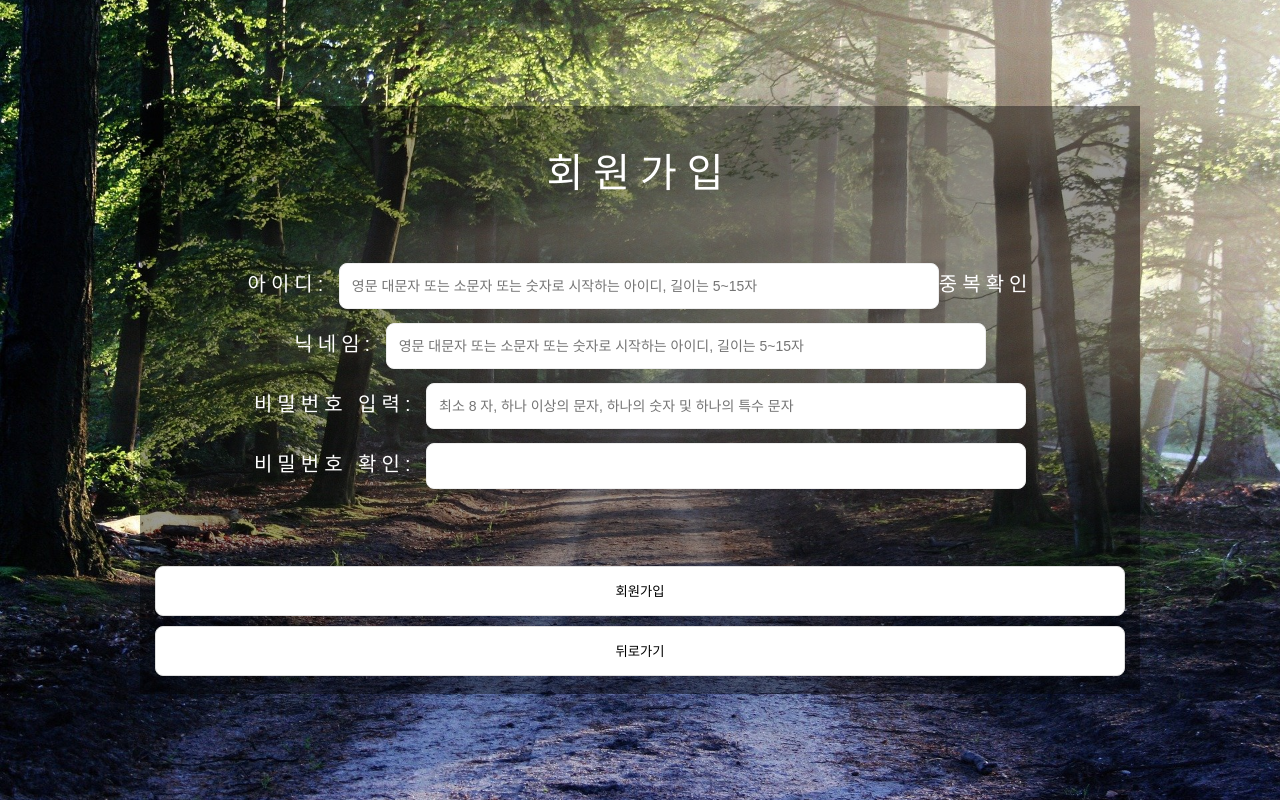
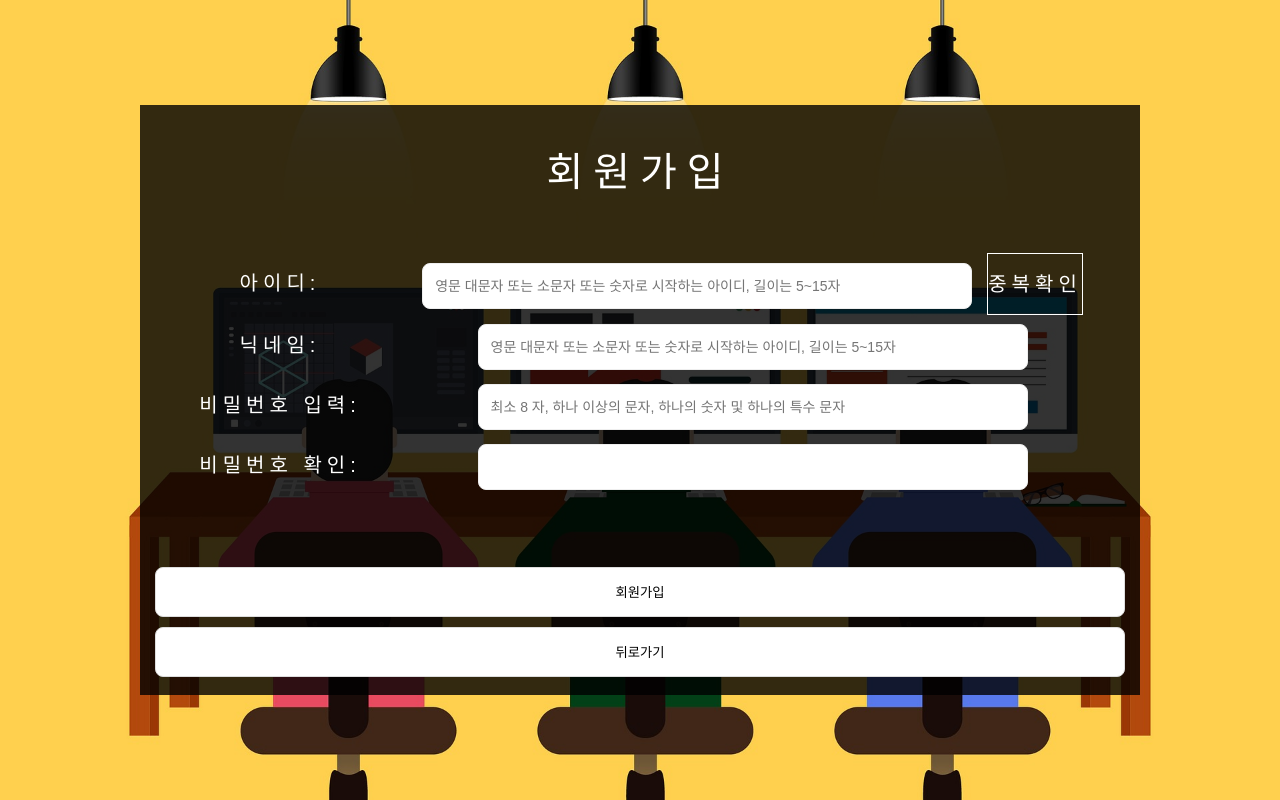
Before and after one commit to woonhk90/week6, a React (Create React App) app: page /signup in a window 1280 px wide. Built offline with nearby package versions, Linux system fonts and the light colour scheme; no server answers.

Commit message:
[fix]디테일 수정, 유저 이름, 날짜 정보 출력

```diff
--- a/src/components/Comment.jsx
+++ b/src/components/Comment.jsx
@@ -11,9 +11,9 @@ import Button from "./elements/Button";
 import Input from "./elements/Input";
 import CommonWhiteButton from "../components/elements/CommonWhiteButton";
 
-const Comment = () => {
+const Comment = ({userNic}) => {
   const dispatch = useDispatch();
-
+console.log('사람이름',userNic);
   // const  {comments}  = useSelector((state) => state.todos);
   const comments = useSelector((state) => state.comments.comments);
   console.log("COMMENTS=>", comments);
@@ -65,7 +65,6 @@ const Comment = () => {
         </div>
         <ShowHideBox>
           <CommentForm onSubmit={postComment}>
-            <CommentUser>작성자명:OO</CommentUser>
             <Input
               type='text'
               name='content'
--- a/src/components/CommentView.jsx
+++ b/src/components/CommentView.jsx
@@ -52,6 +52,7 @@ const CommentView = ({ comment }) => {
           <CommentContent>
             {!editComment ? (
               <div>
+                <CommentTop>닉네임: {comment.userNic}</CommentTop>
                 <CommentBottom className='comment_view'>
                   {comment.content}
                 </CommentBottom>
--- a/src/components/Detail.jsx
+++ b/src/components/Detail.jsx
@@ -19,12 +19,12 @@ const Detail = () => {
   useEffect(() => {
     dispatch(__getTodos());
   }, [dispatch]);
-
+console.log("AAAAAAA",todo);
   return (
     <div>
       <Stbox>
         <StDetailcommentbox>
-          <div>작성자:</div>
+          <div>작성자: {todo?.userNic}</div>
           <CommonWhiteButton
             text='이전으로'
             width='100px'
@@ -53,7 +53,7 @@ const Detail = () => {
           }}
         />
       </StDetailcommentbox>
-      <Comment />
+      <Comment userNic={todo?.userNic}/>
     </div>
   );
 };
--- a/src/components/Login.jsx
+++ b/src/components/Login.jsx
@@ -118,7 +118,7 @@ const ImgDiv = styled.div`
   width: 100vw;
   height: 100vh;
   overflow: hidden;
-  background: url(${bgImg}) no-repeat 50% 50%;
+  background: url(${bgImg}) no-repeat 50% 25%;
   background-size: cover;
 
   display: flex;
--- a/src/components/MainTodo.jsx
+++ b/src/components/MainTodo.jsx
@@ -9,18 +9,18 @@ import { __deleteTodos } from "../redux/modules/etcSlice";
 const MainTodo = (props) => {
   const dispatch = useDispatch();
   const navigate = useNavigate();
-
+console.log('PROPS=>',props);
   return (
     <StTodoList onClick={() => navigate(`/detail/${props.todo.id}`)}>
       <StTextContainer>
         <StListtitleheart>
           <StListtitle>제목:{props.todo.title}</StListtitle>
 
-          <Stwritetime>2022.08.xx</Stwritetime>
+          <Stwritetime>{props.todo.createdAt}</Stwritetime>
         </StListtitleheart>
 
         <Stdeleteanduser>
-          <StListWriter>작성자:</StListWriter>
+          <StListWriter>작성자: {props.todo.userNic}</StListWriter>
 
           <CommonWhiteButton
             text='삭제하기'
--- a/src/components/Signup.jsx
+++ b/src/components/Signup.jsx
@@ -7,7 +7,7 @@ import Button from './elements/Button';
 import Input from './elements/Input';
 import axios from "axios";
 
-import bgImg from '../img/bg_img.jpg';
+import bgImg from "../img/programming.jpg";
 
 const Signin = () => {
   const dispatch = useDispatch();
@@ -130,20 +130,20 @@ const Signin = () => {
           <SigninTitle>회원가입</SigninTitle>
           <SigninForm>
             <div>
-              <label htmlFor="userId">아이디: </label>
-              <Input type={"text"} width={'600px'} name={"userId"} id={"userId"} value={userId} onChange={onChangeEventHandler} placeholder={'영문 대문자 또는 소문자 또는 숫자로 시작하는 아이디, 길이는 5~15자'} /><span onClick={() => { onClickOverlap('idChk') }}>중복확인</span>
+              <InputLabel htmlFor="userId">아이디: </InputLabel>
+              <Input type={"text"} width={'550px'} name={"userId"} id={"userId"} value={userId} onChange={onChangeEventHandler} placeholder={'영문 대문자 또는 소문자 또는 숫자로 시작하는 아이디, 길이는 5~15자'} /><OverLapSpan onClick={() => { onClickOverlap('idChk') }}>중복확인</OverLapSpan>
             </div>
             <div>
-              <label htmlFor="userNic">닉네임: </label>
-              <Input type={"text"} width={'600px'} name={"userNic"} id={"userNic"} onChange={onChangeEventHandler} placeholder={'영문 대문자 또는 소문자 또는 숫자로 시작하는 아이디, 길이는 5~15자'} />
+              <InputLabel htmlFor="userNic">닉네임: </InputLabel>
+              <Input type={"text"} width={'550px'} name={"userNic"} id={"userNic"} onChange={onChangeEventHandler} placeholder={'영문 대문자 또는 소문자 또는 숫자로 시작하는 아이디, 길이는 5~15자'} />
             </div>
             <div>
-              <label htmlFor="password">비밀번호 입력: </label>
-              <Input type={"password"} width={'600px'} name={"password"} id={"password"} onChange={onChangeEventHandler} placeholder={'최소 8 자, 하나 이상의 문자, 하나의 숫자 및 하나의 특수 문자'} />
+              <InputLabel htmlFor="password">비밀번호 입력: </InputLabel>
+              <Input type={"password"} width={'550px'} name={"password"} id={"password"} onChange={onChangeEventHandler} placeholder={'최소 8 자, 하나 이상의 문자, 하나의 숫자 및 하나의 특수 문자'} />
             </div>
             <div>
-              <label htmlFor="passwordConfirm">비밀번호 확인: </label>
-              <Input type={"password"} width={'600px'} name={"passwordConfirm"} id={"passwordConfirm"} onChange={onChangeEventHandler} />
+              <InputLabel htmlFor="passwordConfirm">비밀번호 확인: </InputLabel>
+              <Input type={"password"} width={'550px'} name={"passwordConfirm"} id={"passwordConfirm"} onChange={onChangeEventHandler} />
               <PwDoubleChk>{pwChk}</PwDoubleChk>
             </div>
             <ButtonBox>
@@ -163,7 +163,8 @@ const ImgDiv = styled.div`
   width:100vw;
   height:100vh;
   overflow:hidden;
-  background:url(${bgImg}) no-repeat 50% 50%;background-size:cover;
+  background: url(${bgImg}) no-repeat 50% 25%;
+  background-size: cover;
   color:#fff;
 
   display:flex;
@@ -173,7 +174,7 @@ const ImgDiv = styled.div`
 
 const SigninWrap = styled.div`
   width:1000px;
-  background-color:rgba(0,0,0,0.4);
+  background-color:rgba(0,0,0,0.8);
   text-align:center;
   display:flex;
   flex-direction:column;
@@ -191,6 +192,19 @@ const SigninForm = styled.div`
   box-sizing:border-box;
 `;
 
+const InputLabel = styled.label`
+  width:200px;
+  display:block;
+  float:left;
+  margin-left:25px;
+`;
+
+const OverLapSpan = styled.span`
+  cursor: pointer;
+  display:inline-block;
+  border: 1px solid rgb(255,255,255);
+  margin-left:15px;
+`;
 const PwDoubleChk = styled.div`
   color:rgb(255,0,0);
   font:20px/50px 'Arial','sans-serif';
--- a/src/components/TodoList.jsx
+++ b/src/components/TodoList.jsx
@@ -10,7 +10,7 @@ const TodoList = () => {
   useEffect(() => {
     dispatch(__getTodos());
   }, [dispatch]);
-
+console.log('todoList=>',todos);
   return (
     <div>
       <StTodoList>
```
